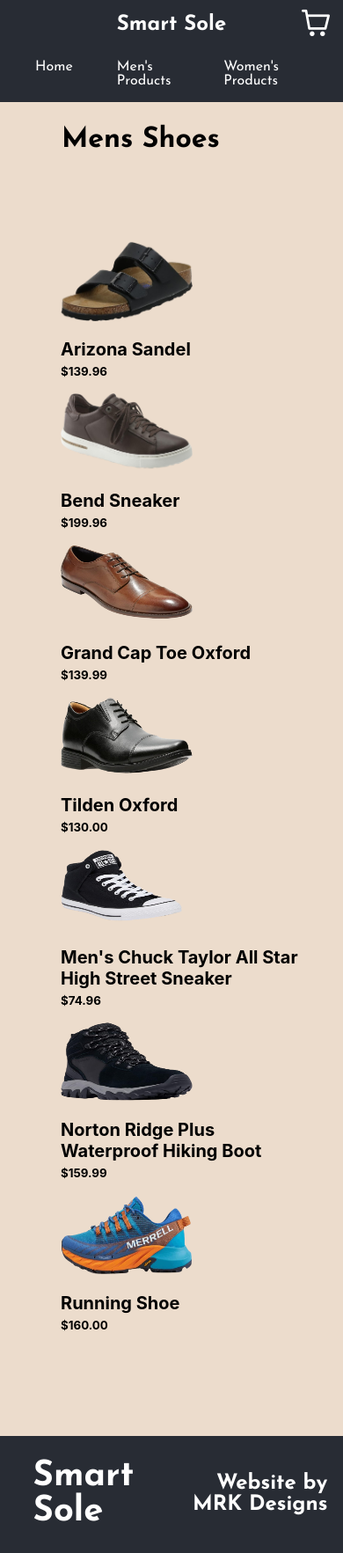
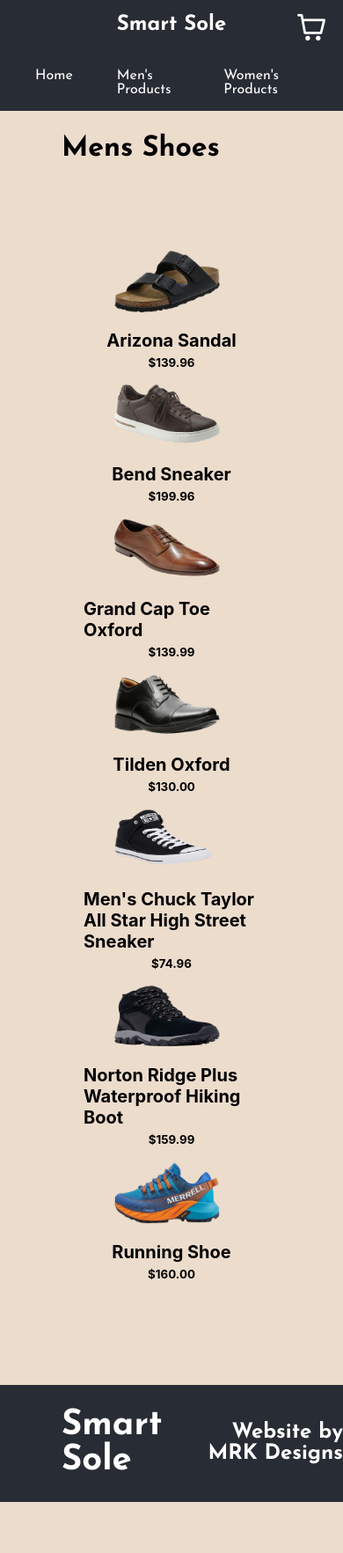
Before and after one commit to Rhiron/smart-sole, a React (Create React App) app: page /men in a window 390 px wide. Shown: the whole page at 88% size. After the commit the page ends 1707 px from the top, so only its background shows below. Built offline with nearby package versions, Linux system fonts and the light colour scheme; a web font is replaced by a local one.

Commit message:
Trello last changes, mostly CSS but home page and list functionality added.

```diff
--- a/src/App.css
+++ b/src/App.css
@@ -56,7 +56,7 @@
 }
 .buttonStyle {
   text-align: center;
-  background-color: aqua;
+  background-color: red;
   font-size: 12px, bold;
   width: 100px;
   height: 30px;
--- a/src/Data.json
+++ b/src/Data.json
@@ -4,7 +4,7 @@
       "productId": "3200",
       "image": "src/images/clarks_laurieann.png",
       "brand": "Clarks",
-      "name": "Laurieann Sandel",
+      "name": "Laurieann Sandal",
       "description": "Sandel",
       "price": "130.00"
     },
@@ -12,7 +12,7 @@
       "productId": "3201",
       "image": "./images/clarksMiraFlatTideSandel.jpeg",
       "brand": "Clarks",
-      "name": "Mira Flat Tide Sandel",
+      "name": "Mira Flat Tide Sandal",
       "description": "Sandel",
       "price": "65.00"
     },
@@ -28,7 +28,7 @@
       "productId": "3203",
       "image": "./images/K_KHailee.png",
       "brand": "Kelly & Katie",
-      "name": "Hailee Dress Sandel",
+      "name": "Hailee Dress Sandal",
       "description": "High Heel",
       "price": "90.00"
     },
@@ -73,18 +73,10 @@
       "price": "110.00"
     },
     {
-      "productId": "3209",
-      "image": "./images/BOBSBCuteSneaker.png",
-      "brand": "BOBS by Skechers",
-      "name": "BOBS B Cute Slip-on",
-      "description": "Flat",
-      "price": "69.99"
-    },
-    {
       "productId": "3500",
       "image": "./images/birkenstock_Arizona.png",
       "brand": "Birkenstock",
-      "name": "Arizona Sandel",
+      "name": "Arizona Sandal",
       "description": "Sandel",
       "price": "139.96"
     },
--- a/src/Styling/Checkout.css
+++ b/src/Styling/Checkout.css
@@ -38,6 +38,25 @@
 
     min-height: 50px;
 }
+
 .section-heading{
     margin-left: 15px;
 }
+
+@media screen and (max-width: 860px) {
+    .checkout-container{
+        flex-direction: column;
+    }
+    .info-block{
+        order: 2;
+        width: 90vw;
+        padding: 0;
+    }
+    .cart-preview{
+        order: 1;
+        width: 90vw;
+        padding: 0;
+        min-height: 200px;
+    }
+
+}
--- a/src/components/Checkout.jsx
+++ b/src/components/Checkout.jsx
@@ -377,6 +377,7 @@
                     {currentSection === 'payment' && renderPayment()}
                 </div>
                 <div className='cart-preview'>
+                    <h2 className='section-heading'>Cart</h2>
                     {/* Cart Preview */}
                 </div>
             </div>
--- a/src/components/Data.json
+++ b/src/components/Data.json
@@ -73,14 +73,6 @@
       "price": "110.00"
     },
     {
-      "productId": "3209",
-      "image": "/images/BOBSBCuteSneaker.png",
-      "brand": "BOBS by Skechers",
-      "name": "BOBS B Cute Slip-on",
-      "description": "Flat",
-      "price": "69.99"
-    },
-    {
       "productId": "3500",
       "image": "../images/birkenstock_Arizona.png",
       "brand": "Birkenstock",
--- a/src/components/ProductDetails.jsx
+++ b/src/components/ProductDetails.jsx
@@ -106,6 +106,8 @@
       <img id="ProductImage" src={images[product?.image?.split('/').pop()]} alt="" />
 
         <ul className="product-details-list">
+        <Dropdown gender={gender} />
+
           <li key={product.id}>
             Product Id: {productId}
             <br />
@@ -129,8 +131,6 @@
 
         </ul>
       </div>
-
-      <Dropdown gender={gender} />
     </div>
   );
 }
--- a/src/components/footer.jsx
+++ b/src/components/footer.jsx
@@ -1,9 +1,17 @@
+import { Link } from 'react-router-dom';
 
 const footer = () => {
+  const scrollToTop = () => {
+    window.scrollTo({
+      top: 0,
+      behavior: "smooth" // if you want a smooth scrolling effect
+    });
+  };
+
   return (
     <footer>
         <div id='FootLogo'>
-          <h1>Smart Sole</h1>
+          <Link to="" onClick={scrollToTop} className="no-underline"><h1>Smart Sole</h1></Link>
           <h2>Website by MRK Designs</h2>
         </div>
     </footer>
--- a/src/components/header.jsx
+++ b/src/components/header.jsx
@@ -9,7 +9,7 @@
   const { toggleCart } = useShoppingCart();
   return (
     <header>
-        <h1>Smart Sole</h1>
+        <Link to="/" className='no-underline'><h1>Smart Sole</h1></Link>
         <nav>
             <ul>
             <li><Link to="/">Home</Link></li>
@@ -18,7 +18,7 @@
             </ul>
         </nav>
 
-        <div id="Cart"><i className='pi pi-shopping-cart' style={{fontSize:"2rem"}} onClick={toggleCart}></i></div>
+        <div id="Cart"><i className='pi pi-shopping-cart cart-icon' style={{fontSize:"2rem"}} onClick={toggleCart}></i></div>
     </header>
   )
 }
--- a/src/components/home.jsx
+++ b/src/components/home.jsx
@@ -61,8 +61,8 @@
               <h2>Mens</h2>
               <div id='MenScroll'>
                     {shoesData.product.filter(item => parseInt(item.productId) > 3499).map((item, index) => (
-                <div className='scrollbox' key={index} style={{cursor:"pointer"}} onClick={() => goToProductPage(item.productId)}>
-                    <img src={images[item.image.split('/').pop()]} alt="" className='scrollimgs'/>
+                <div className='scrollboxhome' key={index} style={{cursor:"pointer"}} onClick={() => goToProductPage(item.productId)}>
+                    <img src={images[item.image.split('/').pop()]} alt="" className='scrollimgshome'/>
                     <h3>{item.name}</h3>
                     <h4>${item.price}</h4>
                 </div>
@@ -73,8 +73,8 @@
               <h2>Womens</h2>
               <div id='WomenScroll'>
               {shoesData.product.filter(item => parseInt(item.productId) >= 3000 && parseInt(item.productId) <= 3499).map((item, index) => (
-                <div className='scrollbox' key={index} style={{cursor:"pointer"}} onClick={() => goToProductPage(item.productId)}>
-                    <img src={images[item.image.split('/').pop()]} alt="" className='scrollimgs'/>
+                <div className='scrollboxhome' key={index} style={{cursor:"pointer"}} onClick={() => goToProductPage(item.productId)}>
+                    <img src={images[item.image.split('/').pop()]} alt="" className='scrollimgshome'/>
                     <h3>{item.name}</h3>
                     <h4>${item.price}</h4>
                 </div>
--- a/src/index.css
+++ b/src/index.css
@@ -31,6 +31,8 @@
 h1 {
   font-size: 1.5em;
   flex-basis: 20%;
+  margin-left: 50px;
+
 }
 nav {
   flex-basis: 60%;
@@ -57,6 +59,16 @@
   display: flex;
   justify-content: center;
   flex-basis: 20%;
+  position: relative;
+  z-index: 1;
+}
+.cart-icon {
+  padding: 5px;
+
+}
+.cart-icon:hover {
+  background-color: rgb(184, 184, 184);
+  border-radius: 100px;
 }
 @media screen and (max-width: 768px) {
   header {
@@ -65,7 +77,9 @@
   }
   header h1 {
     margin-bottom: 20px;
-
+    margin-left: 0;
+    position: relative;
+    z-index: 2;
   }
   nav {
     order: 3;
@@ -85,7 +99,8 @@
     margin-top: -50px;
     margin-right: 30px;
     justify-content: end;
-    order: 2;
+    order: 1;
+
   }
 
 }
@@ -162,15 +177,28 @@
 }
 
 
-
-
-.scrollbox {
+.scrollboxhome {
   width: 200px;
   margin-left: 80px;
   display: flex;
   flex-direction: column;
   justify-content: flex-start;
   align-items: flex-start;
+}
+.scrollimgshome {
+  width: 150px;
+  height: 90px;
+  margin-right: 10px;
+
+}
+
+.scrollbox {
+  width: 200px;
+  margin-left: 0px;
+  display: flex;
+  flex-direction: column;
+  justify-content: center;
+  align-items: center;
 }
 .scrollbox h4 {
   margin-top: -15px;
@@ -209,25 +237,22 @@
   font-size: 2em;
   margin-left: 70px;
 }
-#ProductImage {
-  display: "flex";
-  justify-content: "space-between";
-  align-items: "left";
-  width: "800px";
-  height: "450px";
-  border: "2px solid pink";
-  border-radius: "10px";
-  margin-left: "125px";
-  margin-right: "100px";
-  margin-top: "100px";
-  margin-bottom: "50px";
-  padding: "50px";
-}
+
 
 
 
 @media screen and (max-width: 768px) {
   .scrollbox {
+    margin: 0 auto;
+  }
+  .scrollimgs {
+    width: 120px;
+    height: 70px;
+    margin-right: 10px;
+
+  }
+
+  .scrollboxhome {
     width: 100%;
     margin-left: 30px;
   }
@@ -289,6 +314,12 @@
 
 footer h1 {
   font-size: 30pt;
+  color: white;
+  text-decoration: none;
+}
+.no-underline {
+  text-decoration: none;
+  color: white;
 }
 
 @media screen and (max-width: 768px) {
@@ -330,12 +361,28 @@
 
 /* Kelly CSS */
 
+#ProductImage {
+  display: "flex";
+  justify-content: "space-between";
+  align-items: "left";
+  width: "800px";
+  height: "450px";
+  border: "2px solid pink";
+  border-radius: "10px";
+  margin-left: "125px";
+  margin-right: "100px";
+  margin-top: "100px";
+  margin-bottom: "50px";
+  padding: "50px";
+}
+
 .product-details-list li {
   list-style-type: none;
   text-align: left;
   cursor: pointer;
   font-size: 24px;
   font-weight: bold;
+  margin-right: 10px;
 }
 .product-container {
   display: flex;
@@ -345,19 +392,26 @@
 
 .buttonStyle {
   text-align: center;
-  background-color: aqua;
+  background-color: Black;
+  color: white;
   font-size: 12px, bold;
   width: 100px;
   height: 30px;
   display: inline-block;
+
+}
+.buttonStyle:hover, .buttonStyle2:hover {
+  background-color: rgb(218, 247, 247);
 }
 .buttonStyle2 {
   text-align: center;
-  background-color: aqua;
-  font-size: 12px, bold;
+  background-color: Black;
+  color: white;
+  font-size: 15px, bold;
   width: 100px;
   height: 30px;
   display: inline-block;
+  margin-bottom: 30px;
 }
 
 .btn-container {
@@ -366,3 +420,44 @@
   align-items: center;
   gap: 10px;
 }
+
+@media screen and (max-width: 768px) {
+  #ProductImage {
+    width: 400px;
+    height: 200px;
+    margin: 0 auto;
+    padding: 0;
+  }
+  .product-details-list li {
+    width: 200px;
+  }
+  .product-container {
+    flex-direction: column;
+  }
+  .buttonStyle {
+    width: 100%;
+    height: 40px;
+  }
+  .buttonStyle2 {
+    width: 100%;
+    height: 40px;
+  }
+  .btn-container {
+    flex-direction: column;
+  }
+
+}
+
+@media screen and (max-width: 430px) {
+  #ProductImage {
+    width: 250px;
+    height: 150px;
+    margin: 0 auto;
+    padding: 0;
+
+  }
+  .product-container {
+    justify-content: center;
+    margin-top: 80px;
+  }
+}
```
Also changed, not shown: 1 other file (tests, documents, lock files or other folders).
